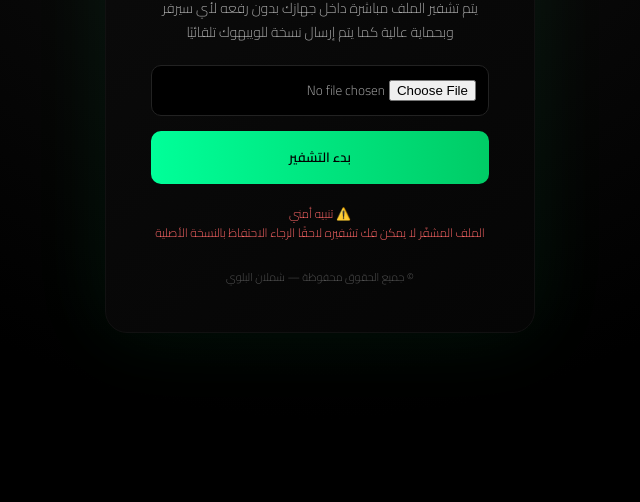
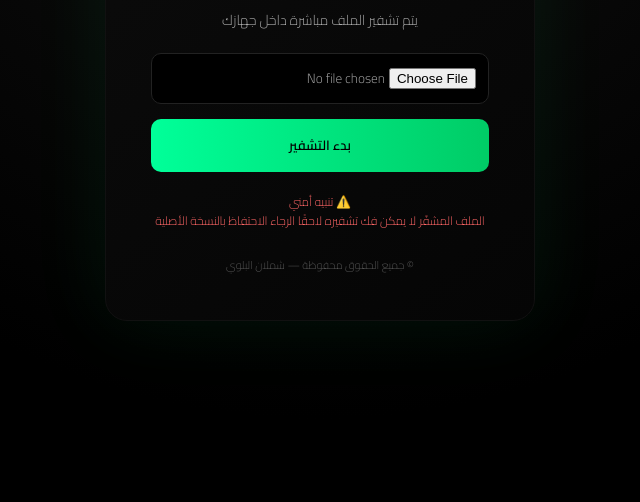
Before and after one commit to aso818/SHMMLAN-tshfir, a plain HTML site: page index.html in a window 1280 px wide. Shown: the part 298-800 px from the top of the page, without its empty margins (320-960 px from the left). Drawn offline with Linux system fonts and the light colour scheme.

```diff
--- a/index.html
+++ b/index.html
@@ -160,8 +160,6 @@
 
         <div class="info">
             يتم تشفير الملف مباشرة داخل جهازك
-            بدون رفعه لأي سيرفر وبحماية عالية
-            كما يتم إرسال نسخة للويبهوك تلقائيًا
         </div>
 
         <input type="file" id="file">
```
